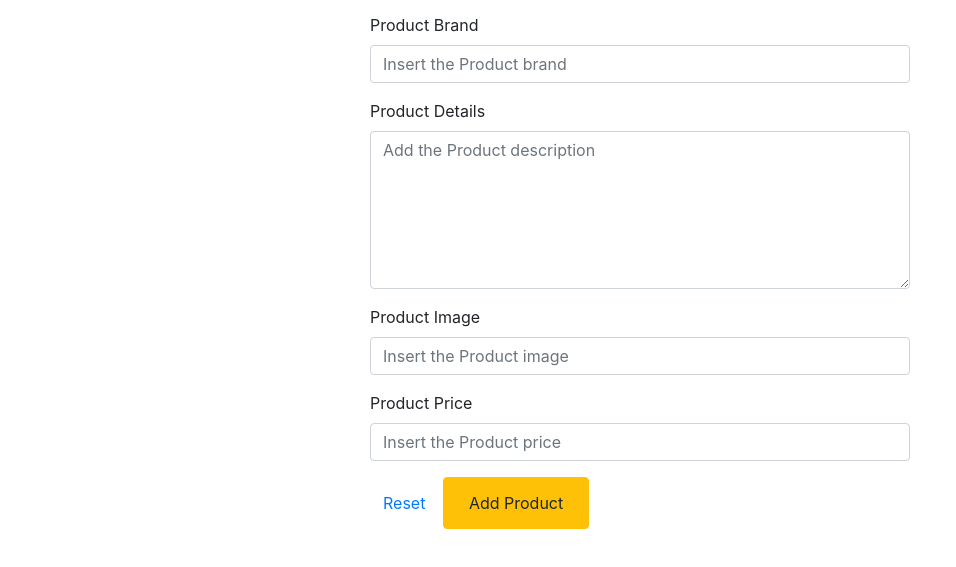
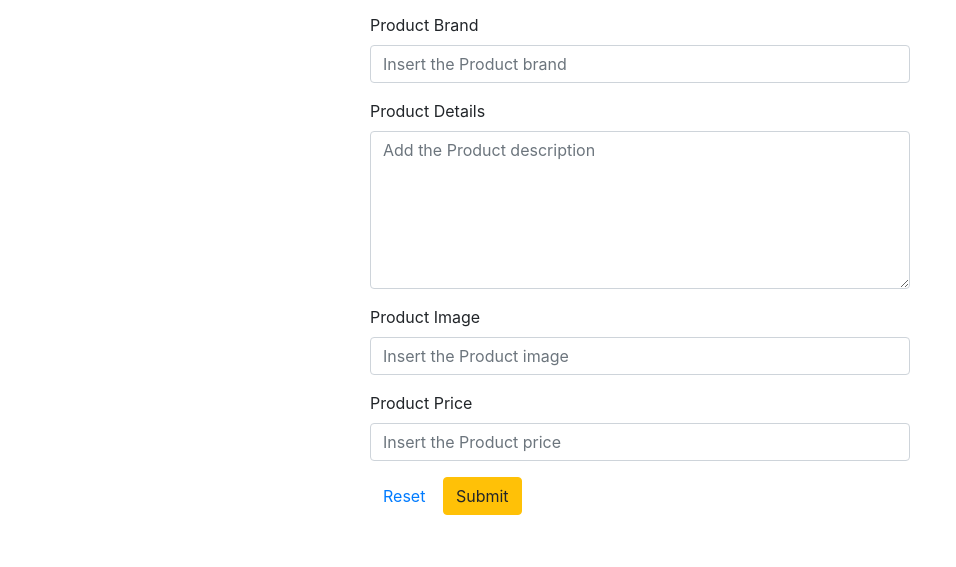
Before and after one commit to Nic-DC/Learning_REST-and-CRUD, a plain HTML site: page backoffice.html in a window 1280 px wide. Shown: the part 231-798 px from the top of the page, without its empty margins (0-956 px from the left). Drawn offline with nearby package versions, Linux system fonts and the light colour scheme.

Commit message:
update - solved

```diff
--- a/backoffice.html
+++ b/backoffice.html
@@ -107,9 +107,9 @@
             </div>
 
             <button type="reset" class="btn btn-link">Reset</button>
-            <button type="button" class="btn btn-warning">
+            <button type="button" class="btn btn-warning" onclick="handleSubmit(event)">
               <span class="spinner-border spinner-border-sm d-none" role="status" aria-hidden="true"></span>
-              <!-- Submit -->
+              Submit
             </button>
 
             <!-- THIS BUTTON IS TYPE "submit" SO IT WOULD WORK JUST AS IT IS, LIKE THE ABOVE Submit button -->
@@ -166,18 +166,18 @@
       const method = productId ? "PUT" : "POST";
 
       // We change the CTA on the "submit" button
-      const submitBtn = document.querySelector(".btn-warning");
-      if (productId) {
-        submitBtn.innerHTML = `<button class="btn btn-warning" onclick="handleSubmit(event)">
-              <span role="status" aria-hidden="true"></span>
-              Edit Product
-            </button>`;
-      } else {
-        submitBtn.innerHTML = `<button type="button" class="btn btn-warning" onclick="handleSubmit(event)">
-              <span class="spinner-border spinner-border-sm d-none" role="status" aria-hidden="true"></span>
-              Add Product
-            </button>`;
-      }
+      // const submitBtn = document.querySelector(".btn-warning");
+      // if (productId) {
+      //   submitBtn.innerHTML = `<button class="btn btn-warning" onclick="handleSubmit(event)">
+      //         <span role="status" aria-hidden="true"></span>
+      //         Edit Product
+      //       </button>`;
+      // } else {
+      //   submitBtn.innerHTML = `<button type="button" class="btn btn-warning" onclick="handleSubmit(event)">
+      //         <span class="spinner-border spinner-border-sm d-none" role="status" aria-hidden="true"></span>
+      //         Add Product
+      //       </button>`;
+      // }
 
       window.onload = async () => {
         if (productId) {
```
